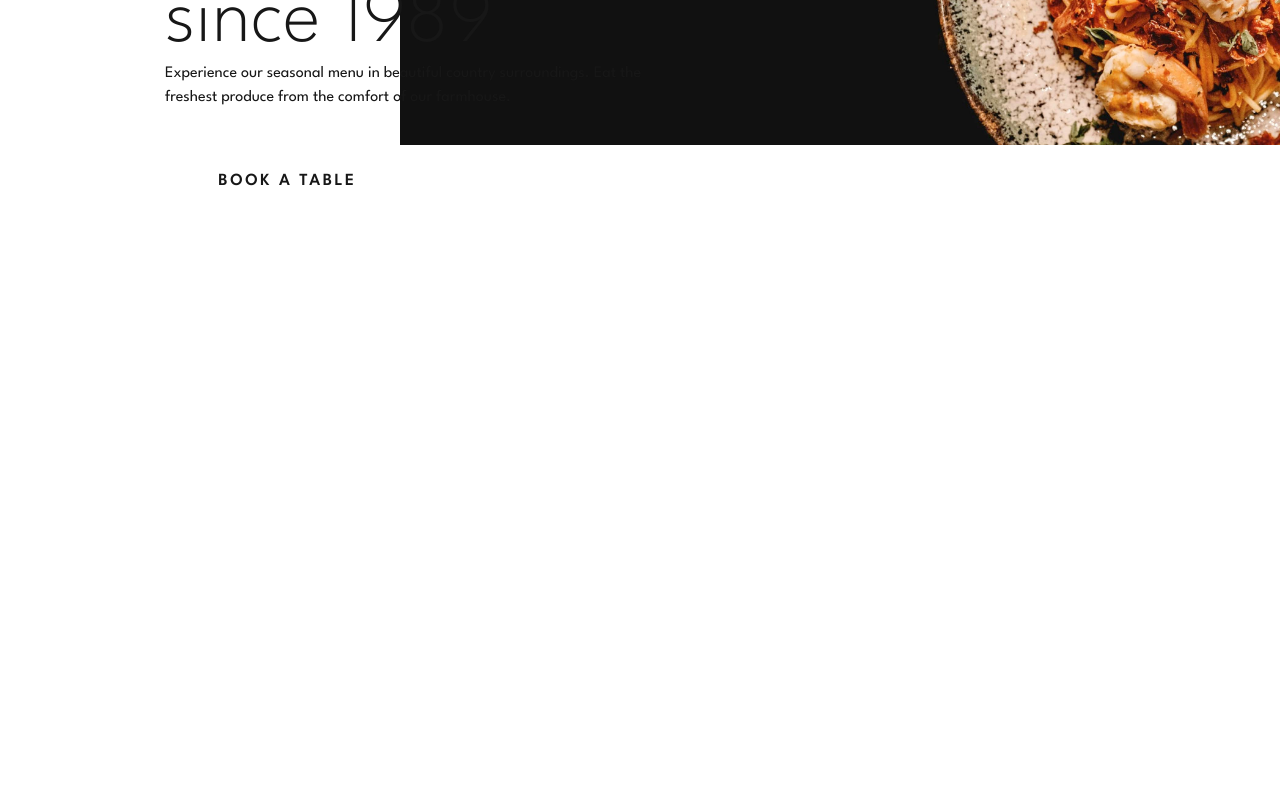
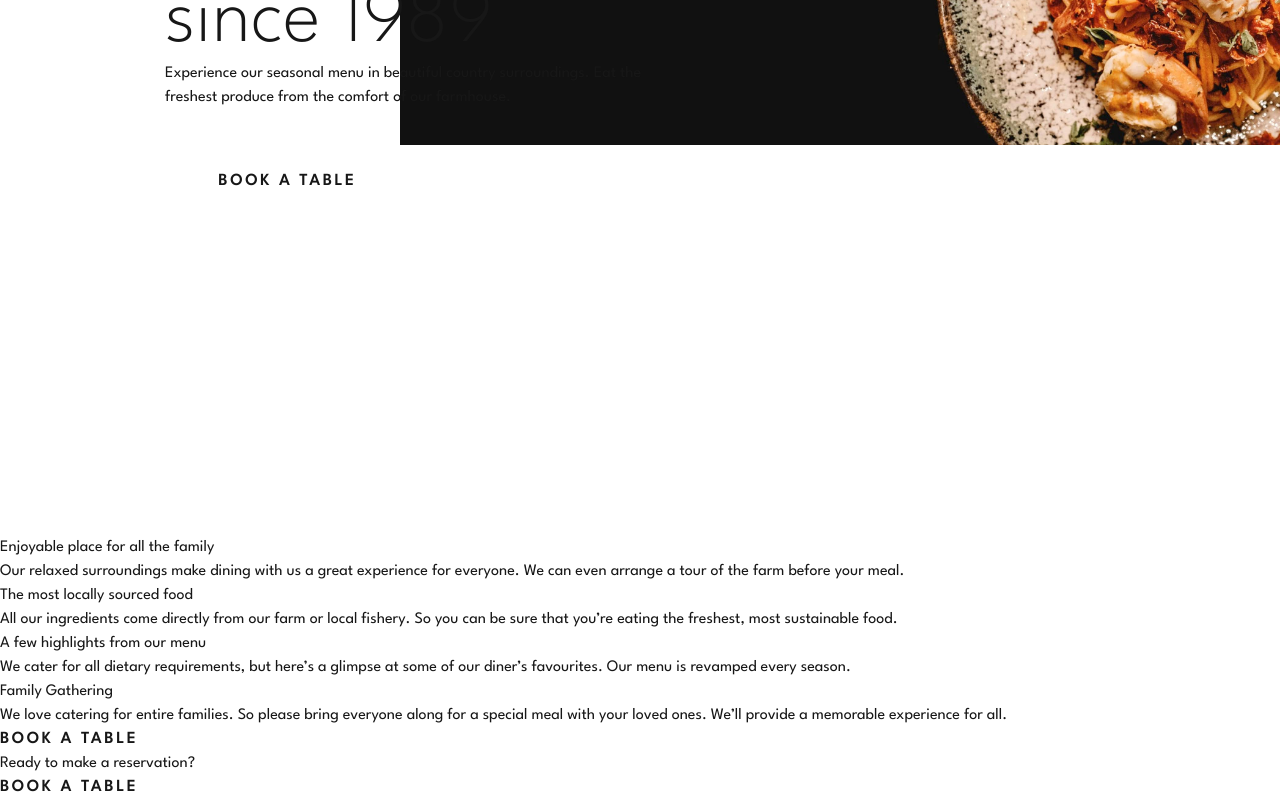
Before and after one commit to shaversj/dine-restaurant-website, a Next.js app: page / in a window 1280 px wide. Shown: the part 356-1156 px from the top of the page. Before the commit the page ends 892 px from the top, so only its background shows below. Built offline with nearby package versions, Linux system fonts and the light colour scheme.

Commit message:
Add basic structure to page

```diff
--- a/src/app/page.tsx
+++ b/src/app/page.tsx
@@ -20,6 +20,42 @@ export default function Home() {
           <img src={"/images/homepage/hero-bg-desktop@2x.jpg"} className={"object-fill"} alt="Hero" />
         </div>
       </header>
+
+      <section>
+        <h2>Enjoyable place for all the family</h2>
+        <p>Our relaxed surroundings make dining with us a great experience for everyone. We can even arrange a tour of the farm before your meal.</p>
+      </section>
+
+      <section>
+        <h2>The most locally sourced food</h2>
+        <p>All our ingredients come directly from our farm or local fishery. So you can be sure that you’re eating the freshest, most sustainable food.</p>
+      </section>
+
+      <section>
+        <div>
+          <h2>A few highlights from our menu</h2>
+          <p>We cater for all dietary requirements, but here’s a glimpse at some of our diner’s favourites. Our menu is revamped every season.</p>
+        </div>
+        <div>{/*Menu Stuff*/}</div>
+      </section>
+
+      <section>
+        <div>
+          <h1>Family Gathering</h1>
+          <p> We love catering for entire families. So please bring everyone along for a special meal with your loved ones. We’ll provide a memorable experience for all.</p>
+          <button>
+            <span className={"font-league-spartan text-[17px] leading-[16px] font-semibold tracking-[2.5px] uppercase"}>Book a table</span>
+          </button>
+        </div>
+      </section>
+
+      <section>
+        <h3>Ready to make a reservation?</h3>
+        <button>
+          <span className={"font-league-spartan text-[17px] leading-[16px] font-semibold tracking-[2.5px] uppercase"}>Book a table</span>
+        </button>
+      </section>
+      <footer></footer>
     </div>
   );
 }
```
